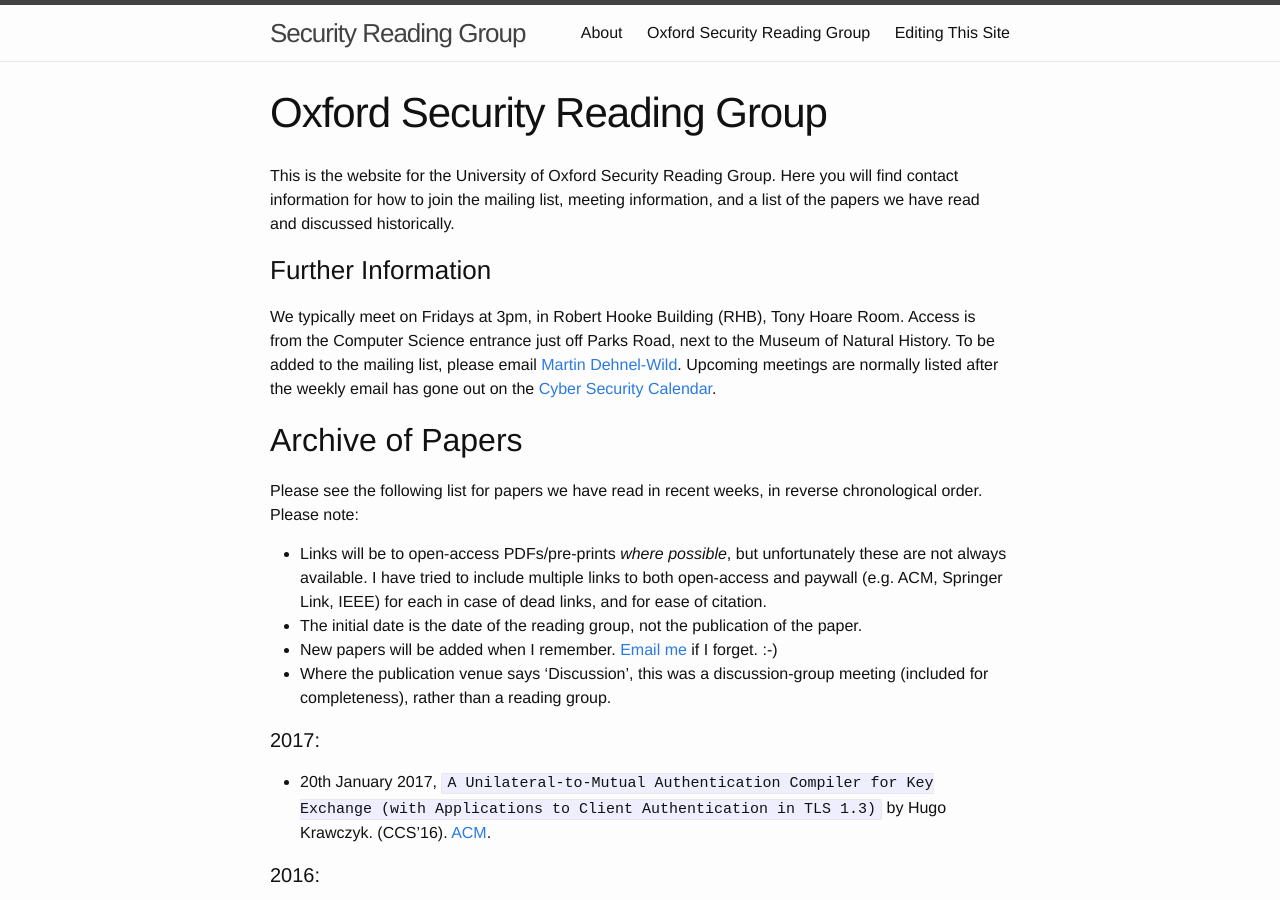
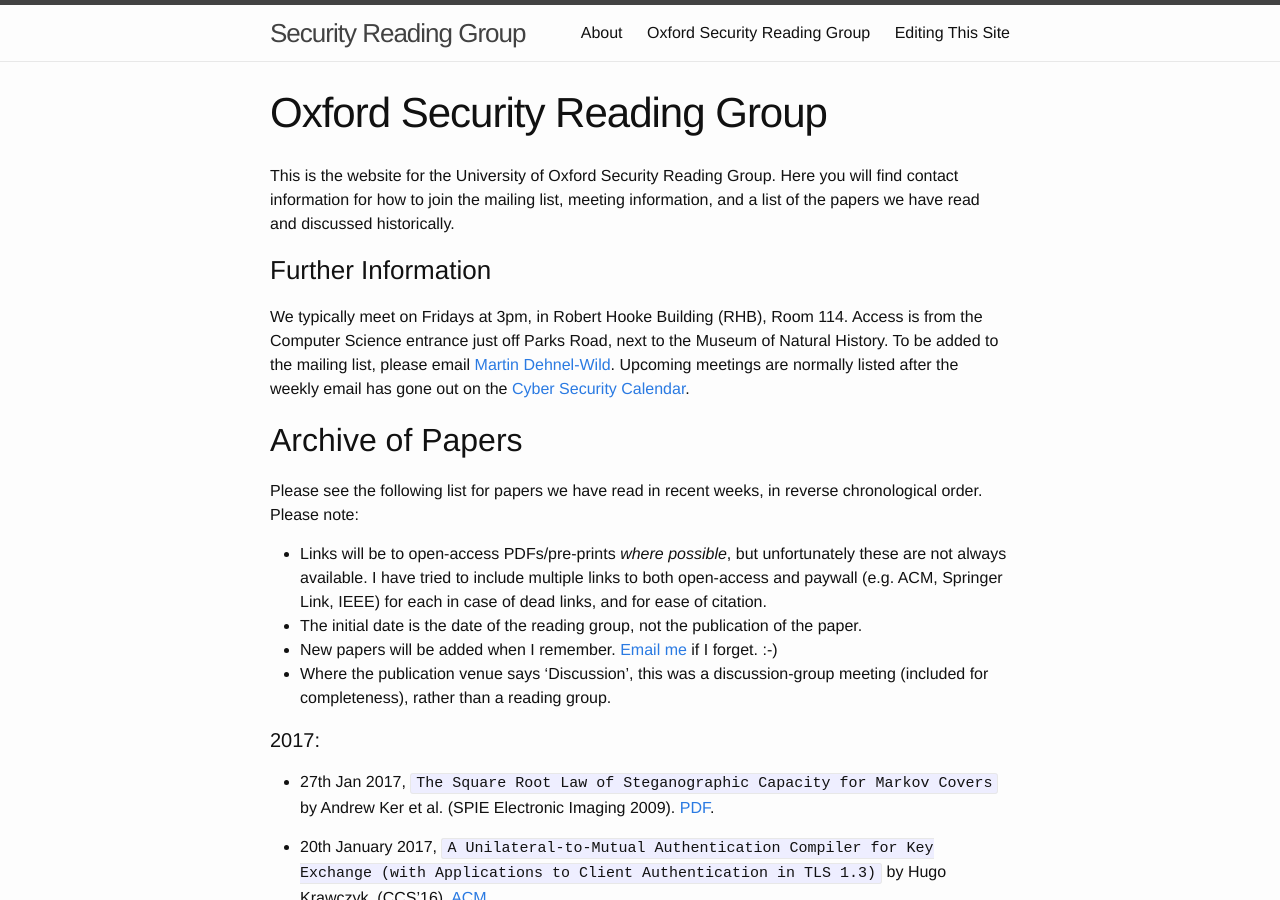
Before and after one commit to mpdehnel/ReadingGroup, a Jekyll site: the page built from index.md, in a window 1280 px wide and 900 px high. Built offline with Jekyll 4.4.1, drawn with Linux system fonts in a browser that asks for light colours.

Commit message:
add Square root law paper

```diff
--- a/index.md
+++ b/index.md
@@ -7,7 +7,7 @@ permalink: /
 This is the website for the University of Oxford Security Reading Group. Here you will find contact information for how to join the mailing list, meeting information, and a list of the papers we have read and discussed historically.
 
 ### Further Information
-We typically meet on Fridays at 3pm, in Robert Hooke Building (RHB), Tony Hoare Room. Access is from the Computer Science entrance just off Parks Road, next to the Museum of Natural History. To be added to the mailing list, please email [Martin Dehnel-Wild](mailto:martin.dehnel-wild@cs.ox.ac.uk). Upcoming meetings are normally listed after the weekly email has gone out on the [Cyber Security Calendar](https://www.google.com/calendar/embed?src=fg56lmvbg5cd7dne58gssm9ido%40group.calendar.google.com&ctz=Europe/London).
+We typically meet on Fridays at 3pm, in Robert Hooke Building (RHB), Room 114. Access is from the Computer Science entrance just off Parks Road, next to the Museum of Natural History. To be added to the mailing list, please email [Martin Dehnel-Wild](mailto:martin.dehnel-wild@cs.ox.ac.uk). Upcoming meetings are normally listed after the weekly email has gone out on the [Cyber Security Calendar](https://www.google.com/calendar/embed?src=fg56lmvbg5cd7dne58gssm9ido%40group.calendar.google.com&ctz=Europe/London).
 
 ## Archive of Papers
 Please see the following list for papers we have read in recent weeks, in reverse chronological order.
@@ -19,6 +19,8 @@ Please note:
 * Where the publication venue says 'Discussion', this was a discussion-group meeting (included for completeness), rather than a reading group.
 
 #### 2017:
+
+* 27th Jan 2017, `The Square Root Law of Steganographic Capacity for Markov Covers` by Andrew Ker et al. (SPIE Electronic Imaging 2009). [PDF](http://www.cs.ox.ac.uk/andrew.ker/docs/ADK36B.pdf).
 
 * 20th January 2017, `A Unilateral-to-Mutual Authentication Compiler for Key Exchange (with Applications to Client Authentication in TLS 1.3)` by Hugo Krawczyk. (CCS'16). [ACM](https://dl.acm.org/citation.cfm?id=2978325).
 
```
